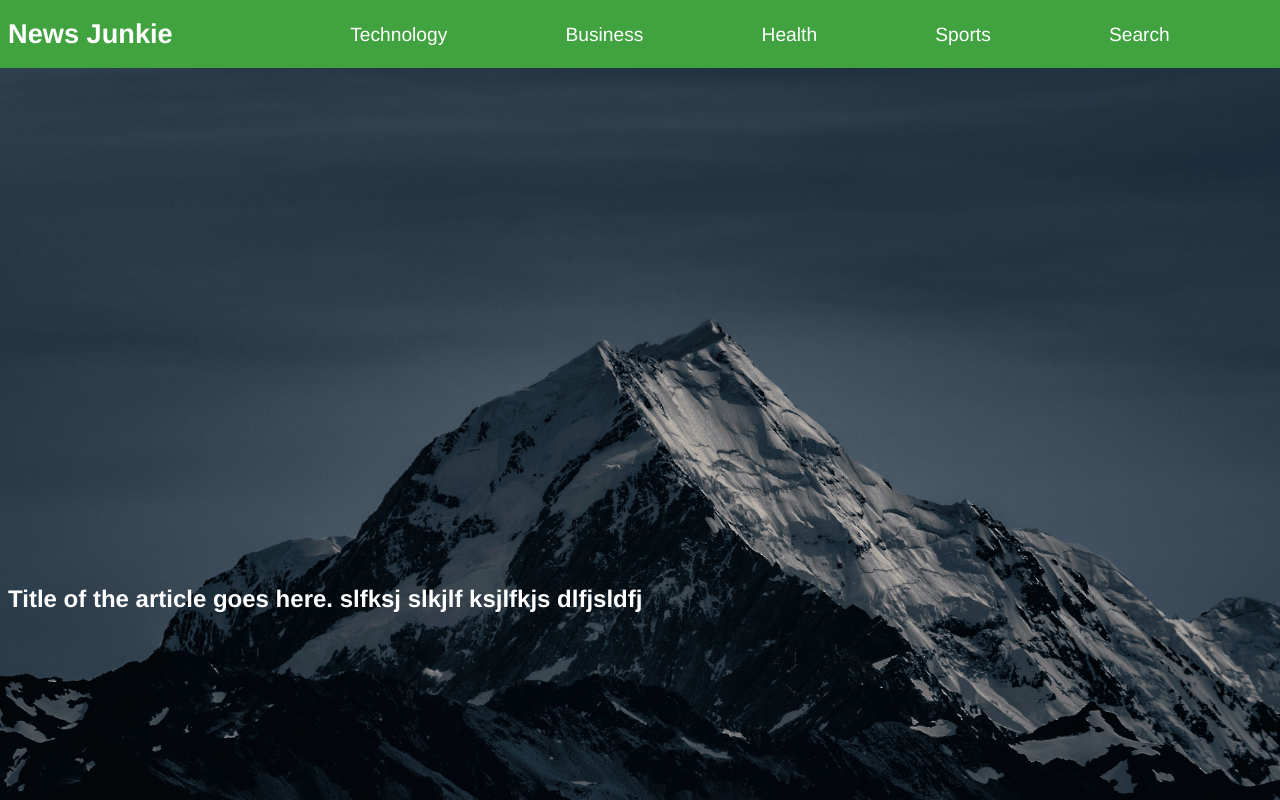
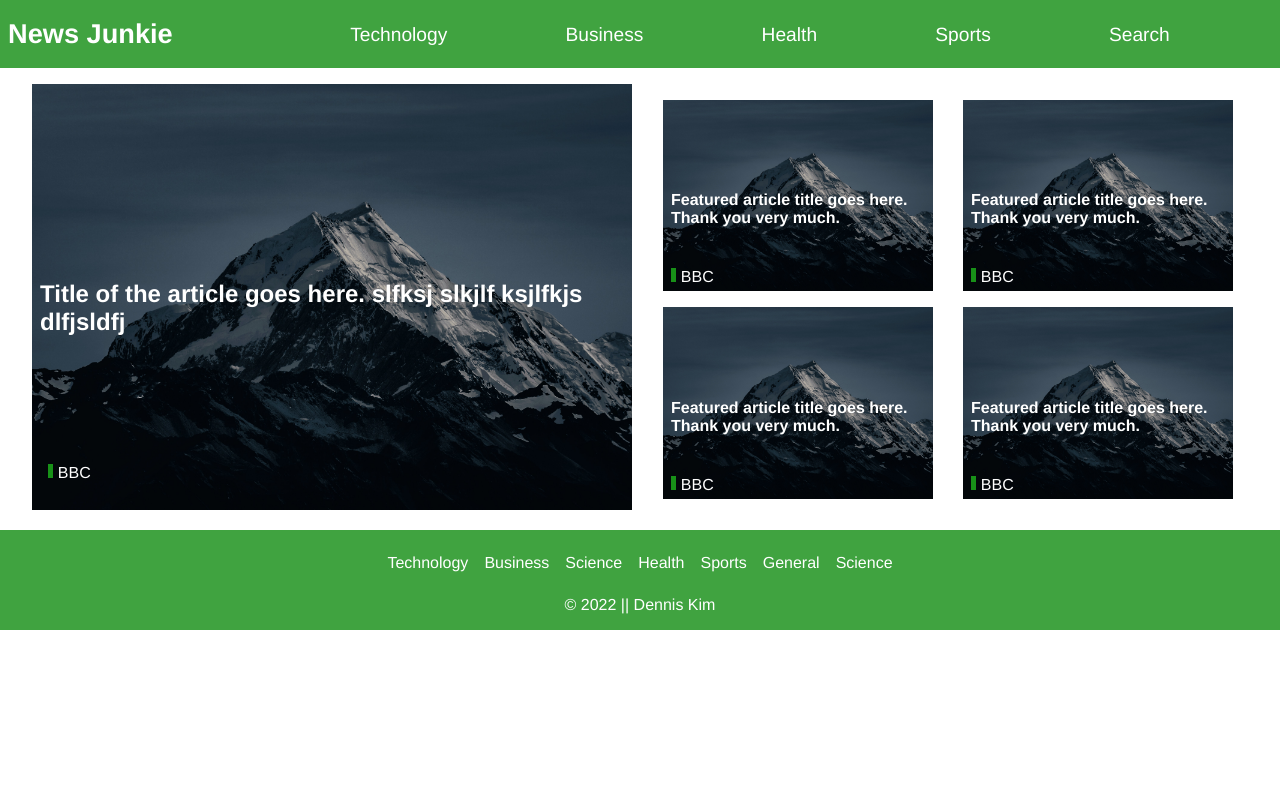
Before and after one commit to dennisk94/News-Junkie, a Vue app: page / in a window 1280 px wide. Shown: the top 800 px of the page. Built offline with nearby package versions, Linux system fonts and the light colour scheme.

Commit message:
add tablet and desktop layout for headlines component

```diff
--- a/src/components/Headlines.vue
+++ b/src/components/Headlines.vue
@@ -11,24 +11,28 @@
     </div>
     <div class="featured-articles">
       <a href="/" class="featured-article">
+        <img :src="placeholder" alt="title" />
         <h3 class="featured-article-title">
           Featured article title goes here. Thank you very much.
         </h3>
         <p class="featured-article-attribution">BBC</p>
       </a>
       <a href="/" class="featured-article">
+        <img :src="placeholder" alt="title" />
         <h3 class="featured-article-title">
           Featured article title goes here. Thank you very much.
         </h3>
         <p class="featured-article-attribution">BBC</p>
       </a>
       <a href="/" class="featured-article">
+        <img :src="placeholder" alt="title" />
         <h3 class="featured-article-title">
           Featured article title goes here. Thank you very much.
         </h3>
         <p class="featured-article-attribution">BBC</p>
       </a>
       <a href="/" class="featured-article">
+        <img :src="placeholder" alt="title" />
         <h3 class="featured-article-title">
           Featured article title goes here. Thank you very much.
         </h3>
@@ -94,6 +98,9 @@ export default {
   margin: 1rem 0;
   background-color: var(--light-gray);
 }
+.featured-article img {
+  display: none;
+}
 .featured-article-title {
   font-size: 1rem;
 }
@@ -105,4 +112,55 @@ export default {
   margin-right: 0.3rem;
   background-color: var(--primary);
 }
+@media (min-width: 37.5em) {
+  .featured-articles {
+    display: flex;
+    flex-wrap: wrap;
+    justify-content: space-around;
+    row-gap: 1rem;
+    margin: 1rem 0.5rem 3rem 0.5rem;
+  }
+  .featured-article {
+    position: relative;
+    width: 45%;
+  }
+  .featured-article img {
+    display: block;
+    width: 100%;
+  }
+  .featured-article::after {
+    display: none;
+  }
+  .featured-article-title,
+  .featured-article-attribution {
+    position: absolute;
+    margin: 0 0.5rem;
+    z-index: 5;
+  }
+  .featured-article-title {
+    bottom: 4rem;
+    color: var(--white);
+  }
+  .featured-article-attribution {
+    bottom: 0.3rem;
+    color: var(--white);
+  }
+}
+@media (min-width: 62.5em) {
+  .headlines {
+    display: flex;
+    justify-content: center;
+    align-items: center;
+    margin: 1rem auto;
+    max-width: 95%;
+    column-gap: 1rem;
+  }
+  .featured {
+    width: 50%;
+  }
+  .featured-articles {
+    width: 50%;
+    margin: 0;
+  }
+}
 </style>
```
